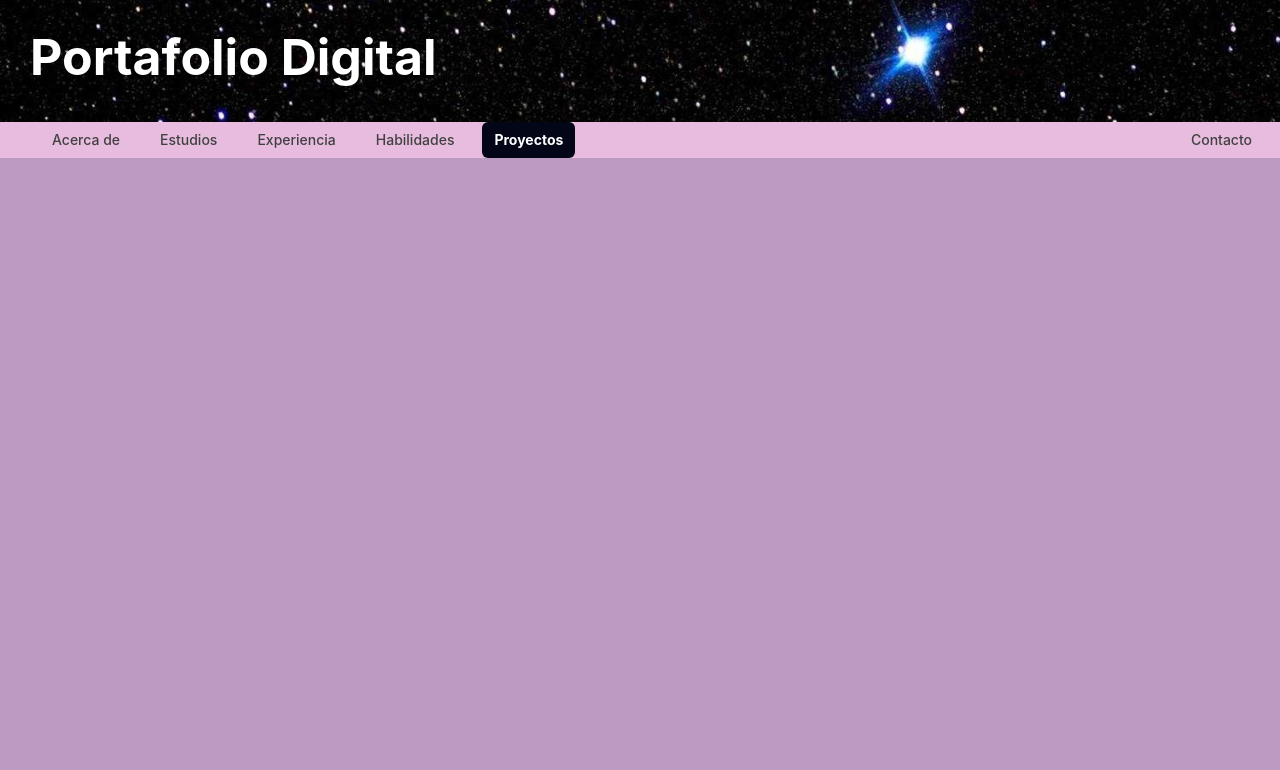
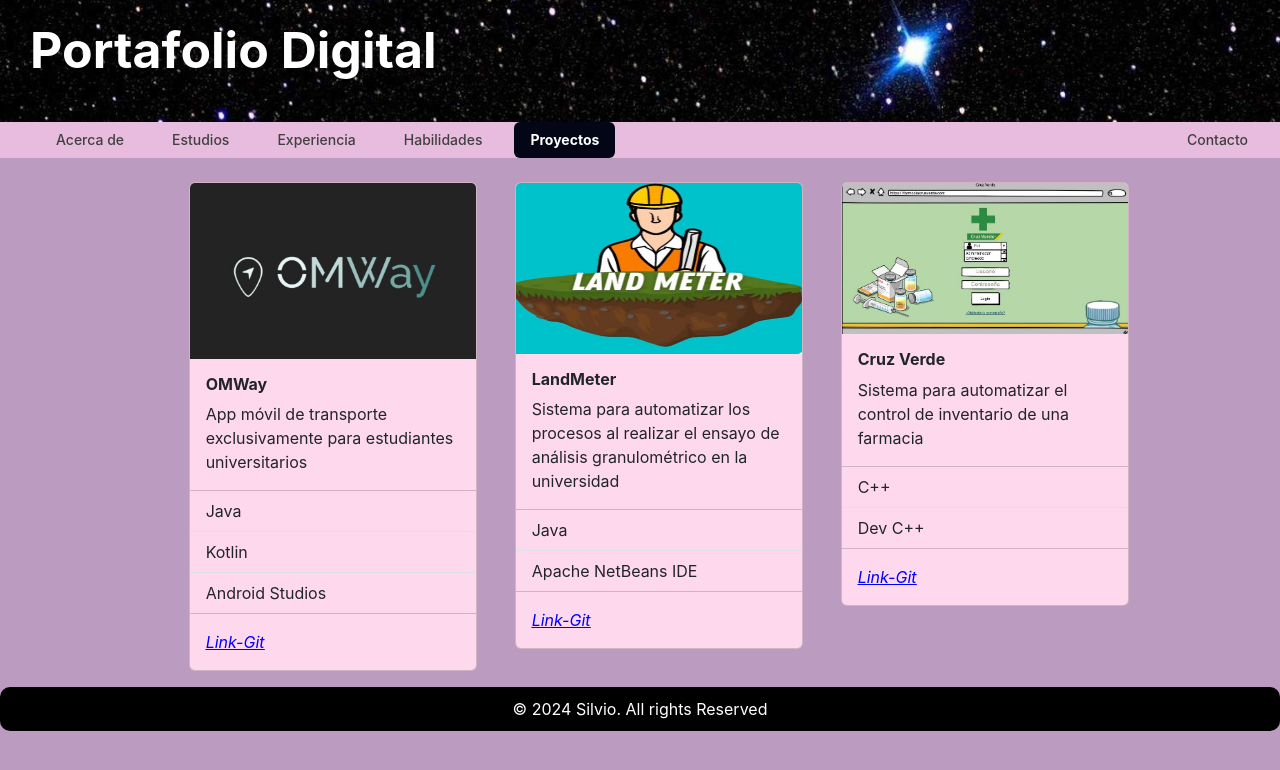
Before and after one commit to Silvio258/Portfolio, a plain HTML site: page proyectos.html in a window 1280 px wide. Drawn offline with nearby package versions, Linux system fonts and the light colour scheme.

Commit message:
Pantalla proyectos lista, solo algun cambio

```diff
--- a/CSS/styles.css
+++ b/CSS/styles.css
@@ -29,6 +29,15 @@ footer {
      font-family: Inter;
      color: white;
    }
+.footerP{
+    clear: both;
+    background-color: black;
+     border-radius: 10px;
+     text-align: center;
+     font-family: Inter;
+     color: white;
+     padding: 10px;
+}
 
 
 .descripcionTitulo{
--- a/proyectos.html
+++ b/proyectos.html
@@ -6,7 +6,9 @@
     <meta name="author" content="Silvio Vigil">
     <title>CV Personal</title>
     <script src="https://cdn.tailwindcss.com"></script>
+    <link href="https://cdn.jsdelivr.net/npm/bootstrap@5.3.3/dist/css/bootstrap.min.css" rel="stylesheet" integrity="sha384-QWTKZyjpPEjISv5WaRU9OFeRpok6YctnYmDr5pNlyT2bRjXh0JMhjY6hW+ALEwIH" crossorigin="anonymous">
     <link rel="stylesheet" href="css/styles.css">
+
 </head>
 <body>
     <header>
@@ -36,8 +38,70 @@
 
     </header>
     <main>
-      <p></p>
+
+          <div class="containerTarjetas">
+            <div class="row">
+                <div class="col-md-1 ml-20 "></div>
+                <div class="col-md-3 mb-3 mt-4">
+                    <div class="card " style="width: 18rem; background: #FED9ED;">
+                        <img src="img/OnMyWay.jpeg" class="card-img-top" alt="omw">
+                        <div class="card-body" >
+                          <h5 class="card-title" style="font-family: 'Inter'; font-weight: bold;">OMWay</h5>
+                          <p class="card-text"style="font-family: 'Inter';" >App móvil de transporte exclusivamente para estudiantes universitarios</p>
+                        </div>
+                        <ul class="list-group list-group-flush "style="font-family: 'Inter'; bac" >
+                          <li class="list-group-item" style="background: #FED9ED;">Java</li>
+                          <li class="list-group-item"style="background: #FED9ED;">Kotlin</li>
+                          <li class="list-group-item"style="background: #FED9ED;">Android Studios</li>
+                        </ul>
+                        <div class="card-body "style="font-family: 'Inter'; font-style: italic; color: blue; text-decoration: underline; " >
+                            <a href="https://github.com/CarlosFCerdaE/OMWay" class="link-omw">Link-Git</a>
+                        </div>
+                      </div>
+
+
+                </div>
+
+                <div class="col-md-3 mb-3 mt-4">
+                    <div class="card " style="width: 18rem; background: #FED9ED;">
+                        <img src="img/lm.JPG" class="card-img-top img-fluid" alt="lm">
+                        <div class="card-body ">
+                          <h5 class="card-title" style="font-family: 'Inter'; font-weight: bold;">LandMeter</h5>
+                          <p class="card-text"style="font-family: 'Inter';" >Sistema para automatizar los procesos al realizar el ensayo de análisis granulométrico en la universidad</p>
+                        </div>
+                        <ul class="list-group list-group-flush"style="font-family: 'Inter';" >
+                          <li class="list-group-item"style="background: #FED9ED;" >Java</li>
+                          <li class="list-group-item"style="background: #FED9ED;">Apache NetBeans IDE</li>
+                        </ul>
+                        <div class="card-body "style="font-family: 'Inter'; font-style: italic; color: blue; text-decoration: underline;" >
+                            <a href="https://github.com/musanchez/Land-Meter" class="link-lm">Link-Git</a>
+                        </div>
+                      </div>
+
+                </div>
+
+                <div class="col-md-4 mb-3 mt-4">
+                    <div class="card " style="width: 18rem;background: #FED9ED;">
+                        <img src="img/cruzverde.JPG" class="card-img-top" alt="cv">
+                        <div class="card-body ">
+                          <h5 class="card-title" style="font-family: 'Inter'; font-weight: bold;">Cruz Verde</h5>
+                          <p class="card-text"style="font-family: 'Inter';" >Sistema para automatizar el control de inventario de una farmacia</p>
+                        </div>
+                        <ul class="list-group list-group-flush"style="font-family: 'Inter';" >
+                          <li class="list-group-item"style="background: #FED9ED;" >C++</li>
+                          <li class="list-group-item"style="background: #FED9ED;">Dev C++</li>
+                        </ul>
+                        <div class="card-body "style="font-family: 'Inter'; font-style: italic; color: blue; text-decoration: underline;" >
+                            <a href="" class="link-omw">Link-Git</a>
+                        </div>
+                      </div>
+
+                </div>
+            </div>
+          </div>
+
     </main>
-    <footer></footer>
+    <footer class="footerP"> <p>&copy; 2024 Silvio. All rights Reserved</p></footer>
+    <script src="https://cdn.jsdelivr.net/npm/bootstrap@5.3.3/dist/js/bootstrap.bundle.min.js" integrity="sha384-YvpcrYf0tY3lHB60NNkmXc5s9fDVZLESaAA55NDzOxhy9GkcIdslK1eN7N6jIeHz" crossorigin="anonymous"></script>
 </body>
 </html>
```
Also changed, not shown: img/OnMyWay.jpeg (added), img/cruzverde.JPG (added), img/lm.JPG (added).
